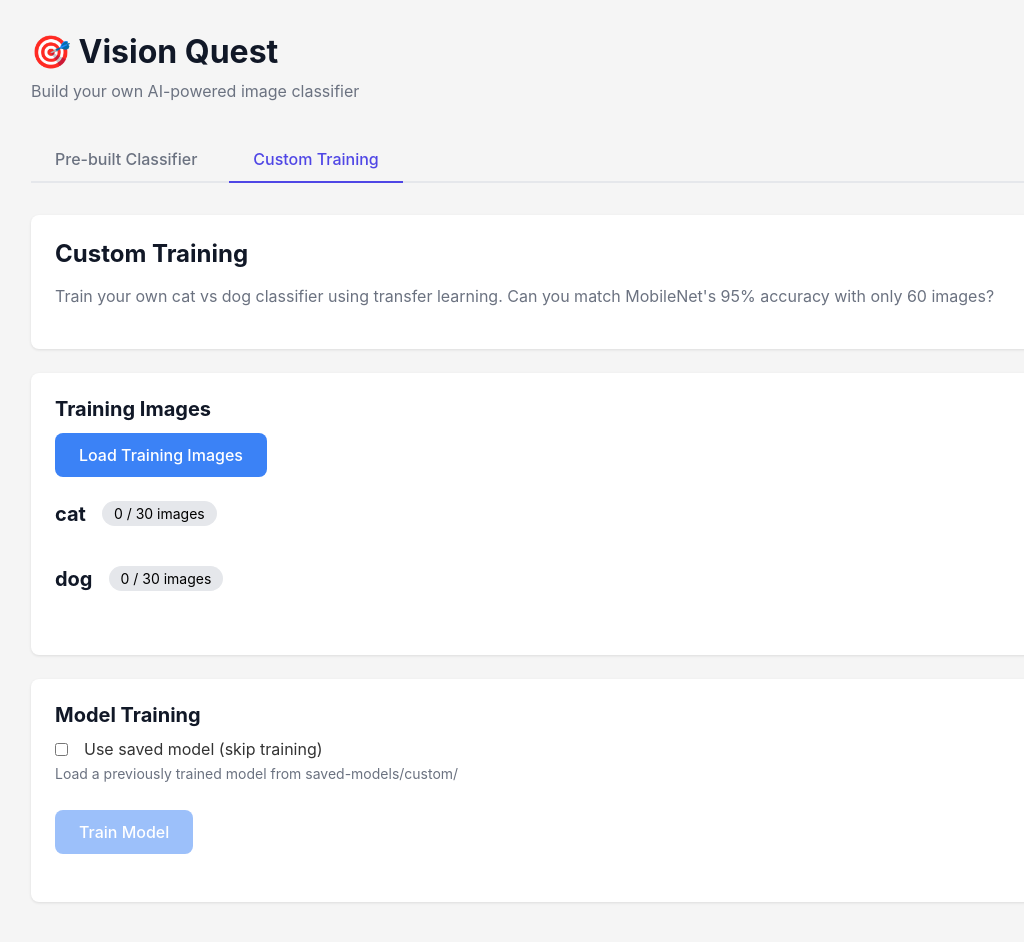
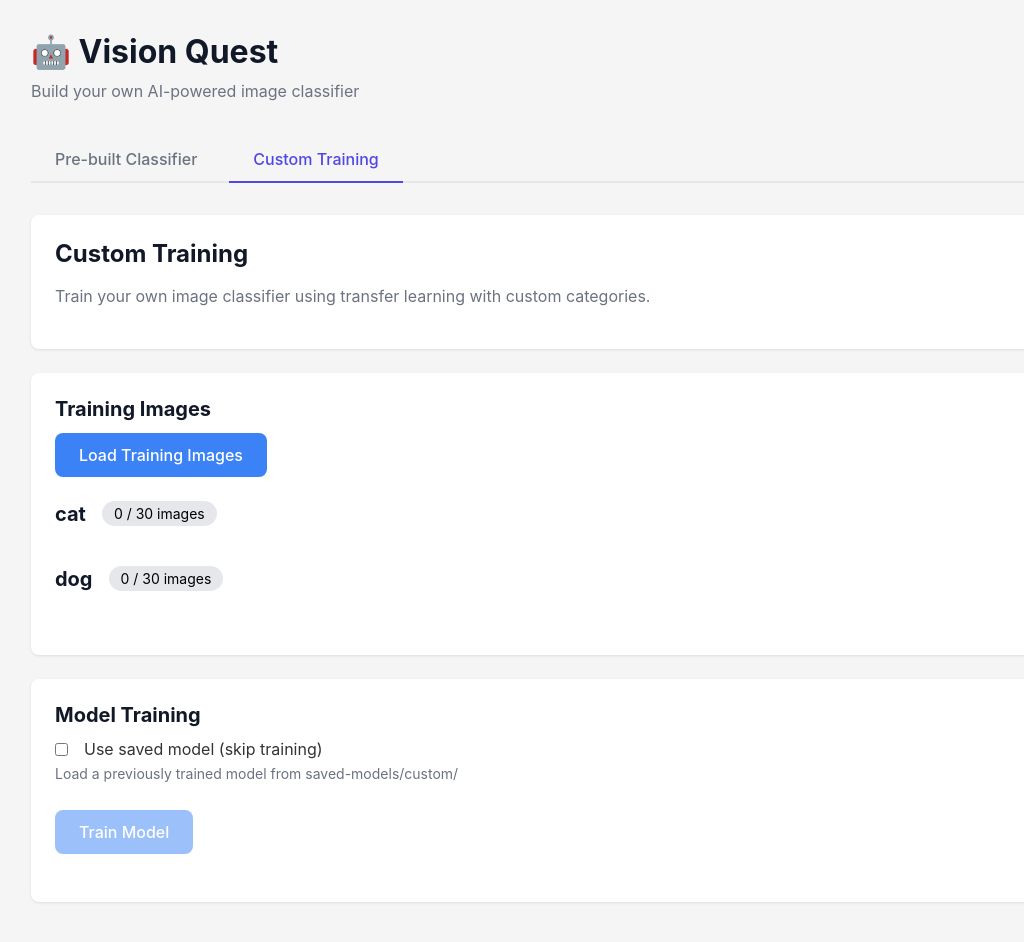
Before and after one commit to wizcamp/vision-quest-starter, a React (Vite) app: page / in a window 1280 px wide. Both pictures are taken after a click on the button "Custom Training". Shown: the top 942 px of the page, without its empty margins (41-1065 px from the left). Built offline with nearby package versions, Linux system fonts and the light colour scheme.

Commit message:
feat(session 5): deployment tweaks

```diff
--- a/src/App.jsx
+++ b/src/App.jsx
@@ -8,7 +8,7 @@ function App() {
   return (
     <div className="container">
       <header style={{ marginBottom: '2rem' }}>
-        <h1>🎯 Vision Quest</h1>
+        <h1>🤖 Vision Quest</h1>
         <p>Build your own AI-powered image classifier</p>
       </header>
 
--- a/src/components/CustomTraining.jsx
+++ b/src/components/CustomTraining.jsx
@@ -191,7 +191,7 @@ function CustomTraining() {
     }
 
     try {
-      await model.save('downloads://custom-model');
+      await model.save('downloads://model');
 
       const data = JSON.stringify({ categories }, null, 2);
       const blob = new Blob([data], { type: 'application/json' });
@@ -213,10 +213,10 @@ function CustomTraining() {
   // SESSION-05: Students add model load logic
   async function loadSavedModel() {
     try {
-      const model = await tf.loadLayersModel('/saved-models/custom/model.json');
+      const model = await tf.loadLayersModel('saved-models/custom/model.json');
       setModel(model);
 
-      const response = await fetch('/saved-models/custom/categories.json');
+      const response = await fetch('saved-models/custom/categories.json');
       const data = await response.json();
       setCategories(data.categories);
 
@@ -235,8 +235,7 @@ function CustomTraining() {
       <div className="card">
         <h2>Custom Training</h2>
         <p>
-          Train your own cat vs dog classifier using transfer learning. Can you match MobileNet's
-          95% accuracy with only 60 images?
+          Train your own image classifier using transfer learning with custom categories.
         </p>
       </div>
 
```
Also changed, not shown: public/saved-models/README.md.
